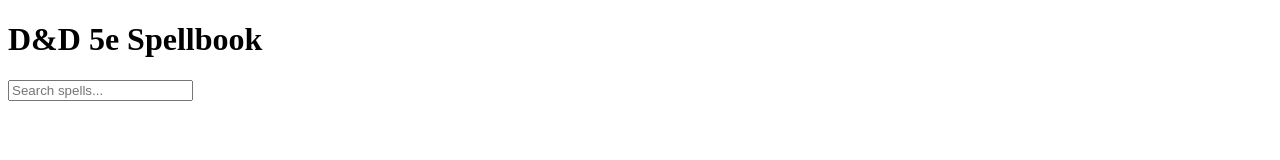
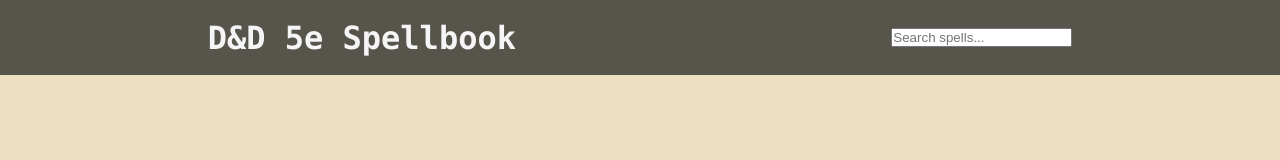
Before and after one commit to isakss/dnd-spellbook, a plain HTML site: page index.html in a window 1280 px wide. Drawn offline with Linux system fonts and the light colour scheme; no server answers.

Commit message:
added div for header along with basic styling

```diff
--- a/index.html
+++ b/index.html
@@ -7,9 +7,14 @@
             <link rel="stylesheet" href="styles.css">
         </head>
         <body>
-            <h1 id="header-logo">D&D 5e Spellbook</h1>
-            <input type="text" id="search-bar" placeholder="Search spells...">
-            <ul class="spell-list" id="spell-list"></ul>
+            <header class="heading">
+                <h1 id="header-logo">D&D 5e Spellbook</h1>
+                <input type="text" id="search-bar" placeholder="Search spells...">
+            </header>
+
+            <div class="spells">
+                <ul class="spell-list" id="spell-list"></ul>
+            </div>
 
             <script src="/spell_script.js"></script>
         </body>
--- a/styles.css
+++ b/styles.css
@@ -0,0 +1,29 @@
+* {
+    margin: 0;
+    padding: 0;
+    box-sizing: border-box;
+}
+
+body {
+    font-family: "Lucidia Console", Monaco, monospace;
+    background-color:#ede0c2;
+}
+
+.spell-list > li {
+    list-style: none;
+}
+
+header {
+    position: sticky;
+    top: 0;
+    min-height: 75px;
+    padding: 0px 20px;
+    display: flex;
+    justify-content: space-around;
+    align-items: center;
+    background-color: #57544b;
+}
+
+header > h1 {
+    color: whitesmoke;
+}
```
